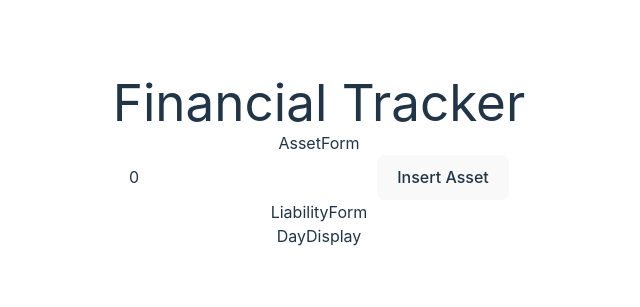
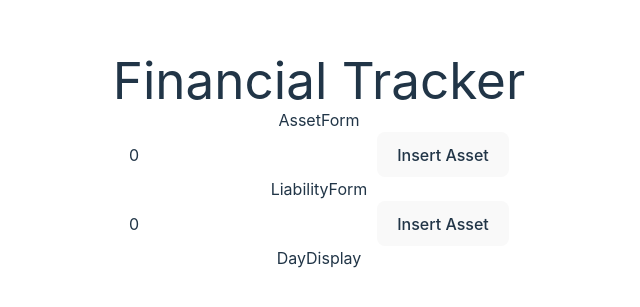
Before and after one commit to mrimon93/React-Rest-Project, a React (Vite) app in the folder FrontEnd-React/: page / in a window 1280 px wide. Shown: the part 239-546 px from the top of the page, without its empty margins (321-961 px from the left). Built offline with nearby package versions, Linux system fonts and the light colour scheme.

Commit message:
Frontend: Refactor Assetform and Potential Solution for LiabilityForm

```diff
--- a/FrontEnd-React/src/Components/LiabilityForm.Tsx
+++ b/FrontEnd-React/src/Components/LiabilityForm.Tsx
@@ -1,10 +1,23 @@
-import React from 'react'
+import React, { useState } from 'react'
+import { apiService } from '../Services/apiService';
 
 const LiabilityForm = () => {
+  const [value, setValue] = useState<number>(0);
+
+  const handleInsertLiability = async () => {
+    await apiService.insertLiability(value);
+  }
+
   return (
     <div>
       <h2>LiabilityForm</h2>
-      </div>
+      <input
+        type="number"
+        value={value}
+        onChange={(e) => setValue(Number(e.target.value))}
+      />
+      <button onClick={handleInsertLiability}>Insert Asset</button>
+    </div>
   )
 }
 
```
Also changed, not shown: FrontEnd-React/src/Components/AssetForm.tsx (+4 -4 lines).
